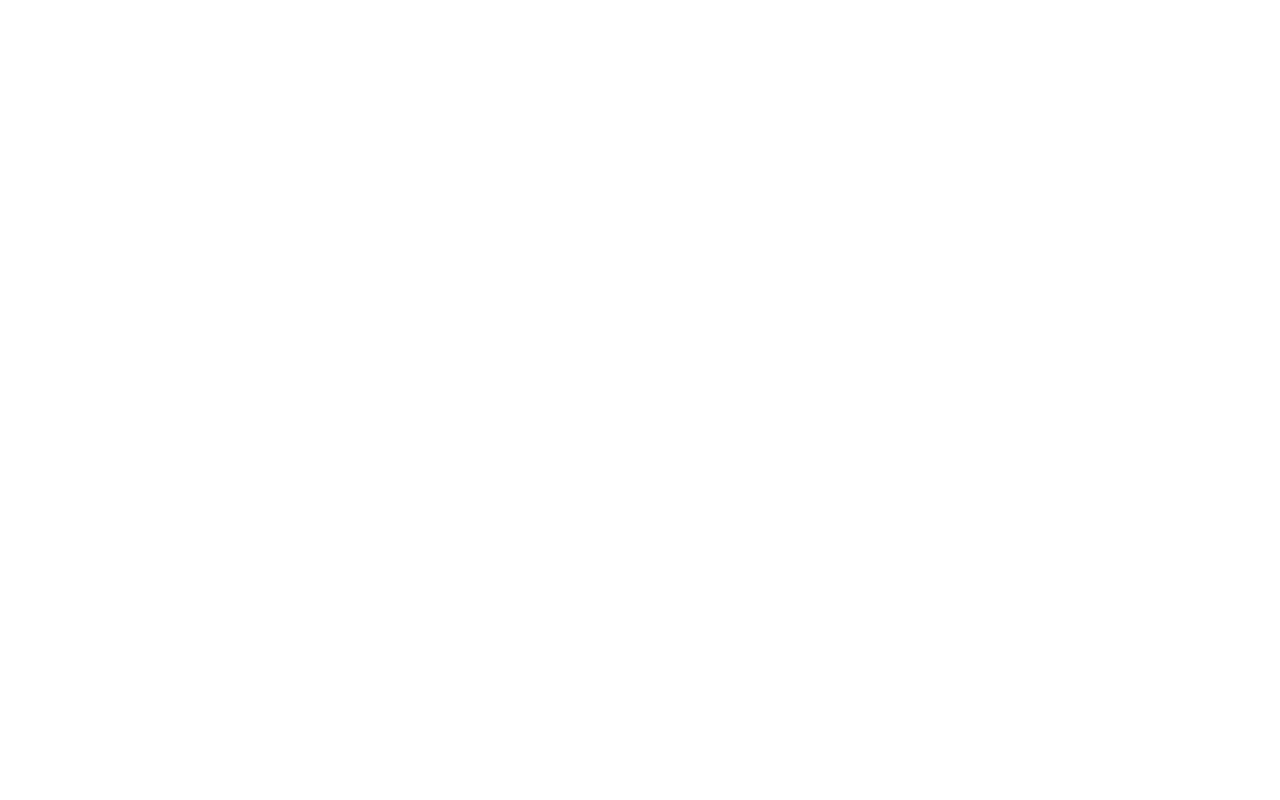
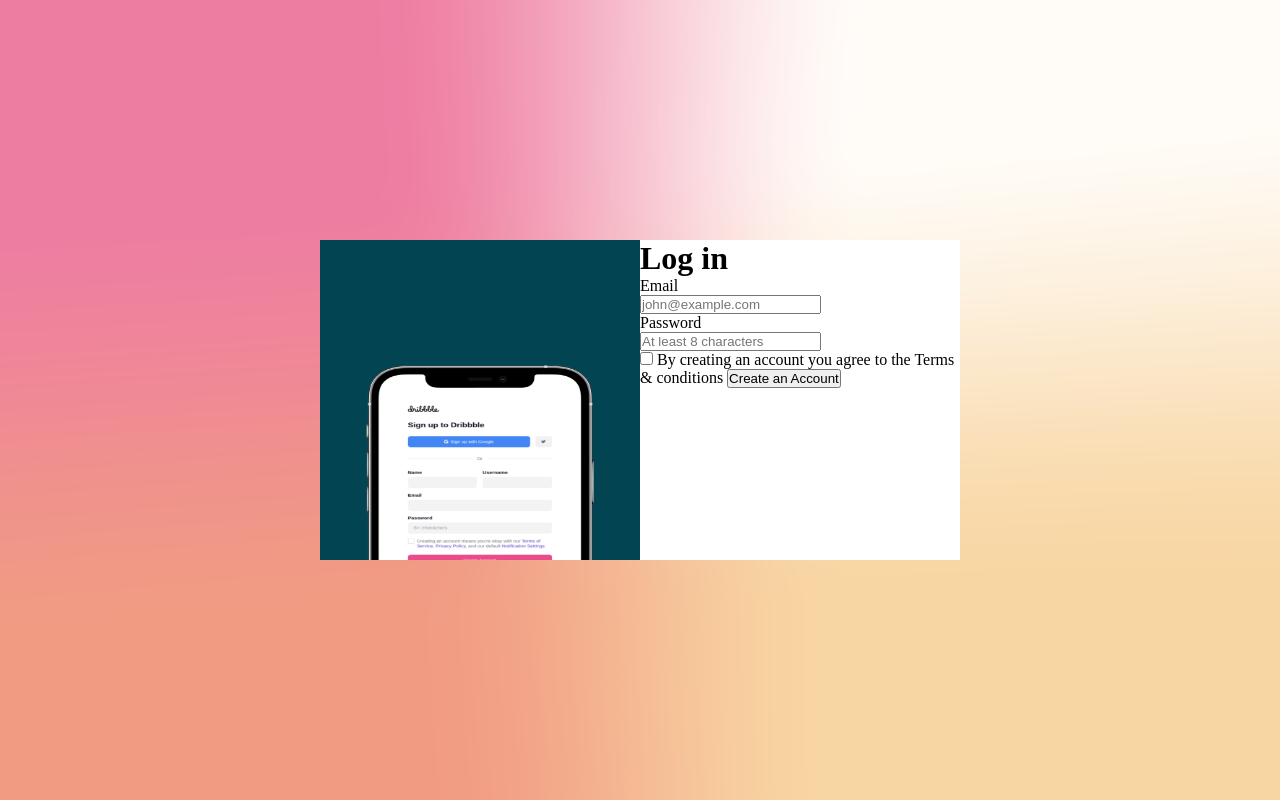
Before and after one commit to mimaradiaga/Sign-in-page, a plain HTML site: page index.html in a window 1280 px wide. Drawn offline with Linux system fonts and the light colour scheme.

Commit message:
cambios realizados

```diff
--- /dev/null
+++ b/index.css
@@ -0,0 +1,40 @@
+* {
+    margin: 0;
+    padding: 0;
+}
+
+body {
+  background-image: url('./images/Background.png');
+  background-repeat: no-repeat;
+  background-size: 100%;
+}
+
+.contenedor1 {
+    display: flex;
+    justify-content: center;
+    align-items: center;
+    place-content: center;
+    height: 100vh;
+    width: 100vw;
+}
+
+.phone-container {
+    width: 25%;
+    height: 40%;
+}
+
+.phone-container img {
+    width: 100%;
+    height: 100%;
+    background-color: #024452;
+}
+
+.label-container {
+    width: 25%;
+    height: 40%;
+    background-color: white;
+}
+
+.block {
+    display: block;
+}
--- a/index.html
+++ b/index.html
@@ -1,12 +1,30 @@
 <!DOCTYPE html>
 <html lang="en">
+
 <head>
     <meta charset="UTF-8">
     <meta http-equiv="X-UA-Compatible" content="IE=edge">
     <meta name="viewport" content="width=device-width, initial-scale=1.0">
-    <title>Document</title>
+    <link rel="stylesheet" href="index.css">
+    <title>Sign up</title>
 </head>
+
 <body>
+    <main class="contenedor1">
+        <div class="phone-container">
+            <img src="./images/iPhone Mockup.png">
+        </div>
+        <form class="label-container">
+            <h1>Log in</h1>
+            <label for="text" class="block">Email</label>
+            <input type="text" placeholder="john@example.com">
+            <label for="text" class="block">Password</label>
+            <input type="text" placeholder="At least 8 characters" class="block">
+            <input type="checkbox" name="terminos">
+            <label for="terminos">By creating an account you agree to the Terms & conditions</label>
+            <input type="submit" value="Create an Account">
+        </form>
+    </main>
+</body>
 
-</body>
 </html>
```
Also changed, not shown: images/Background.png (added), images/iPhone Mockup.png (added).
